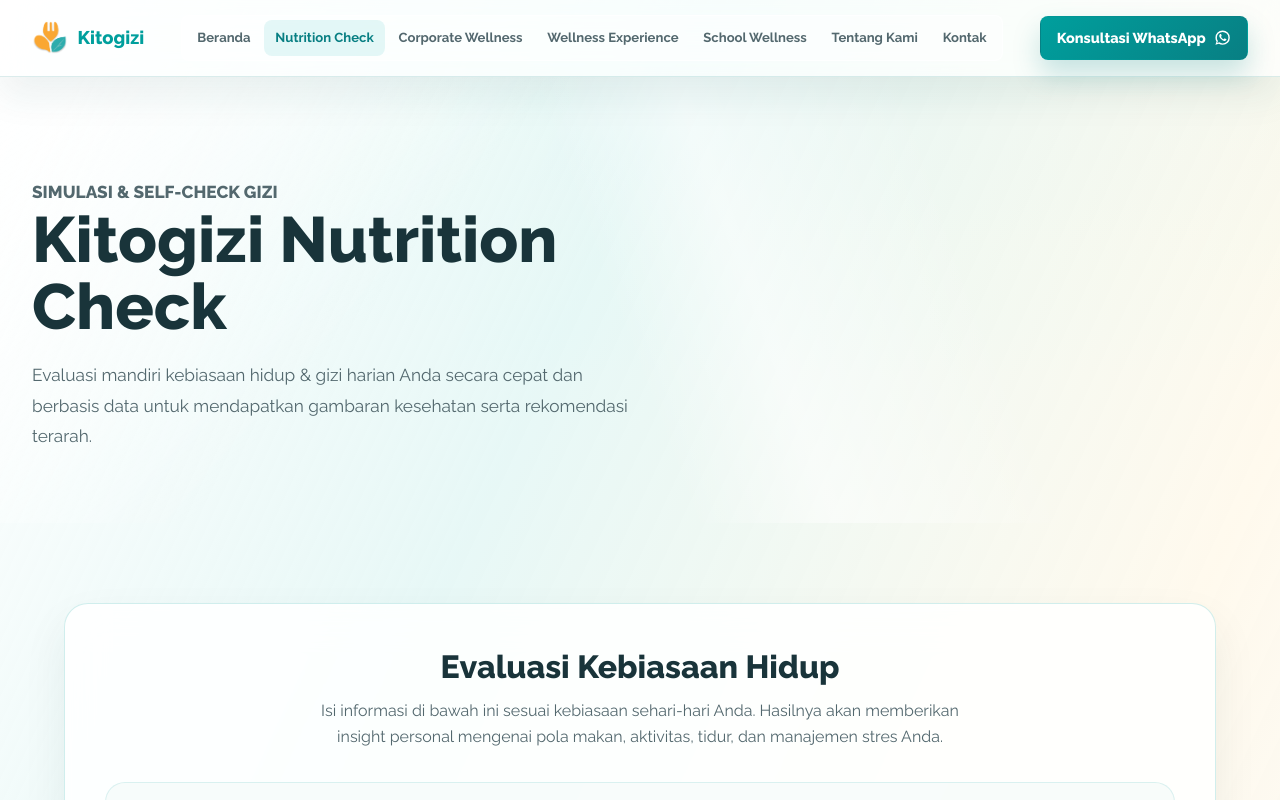
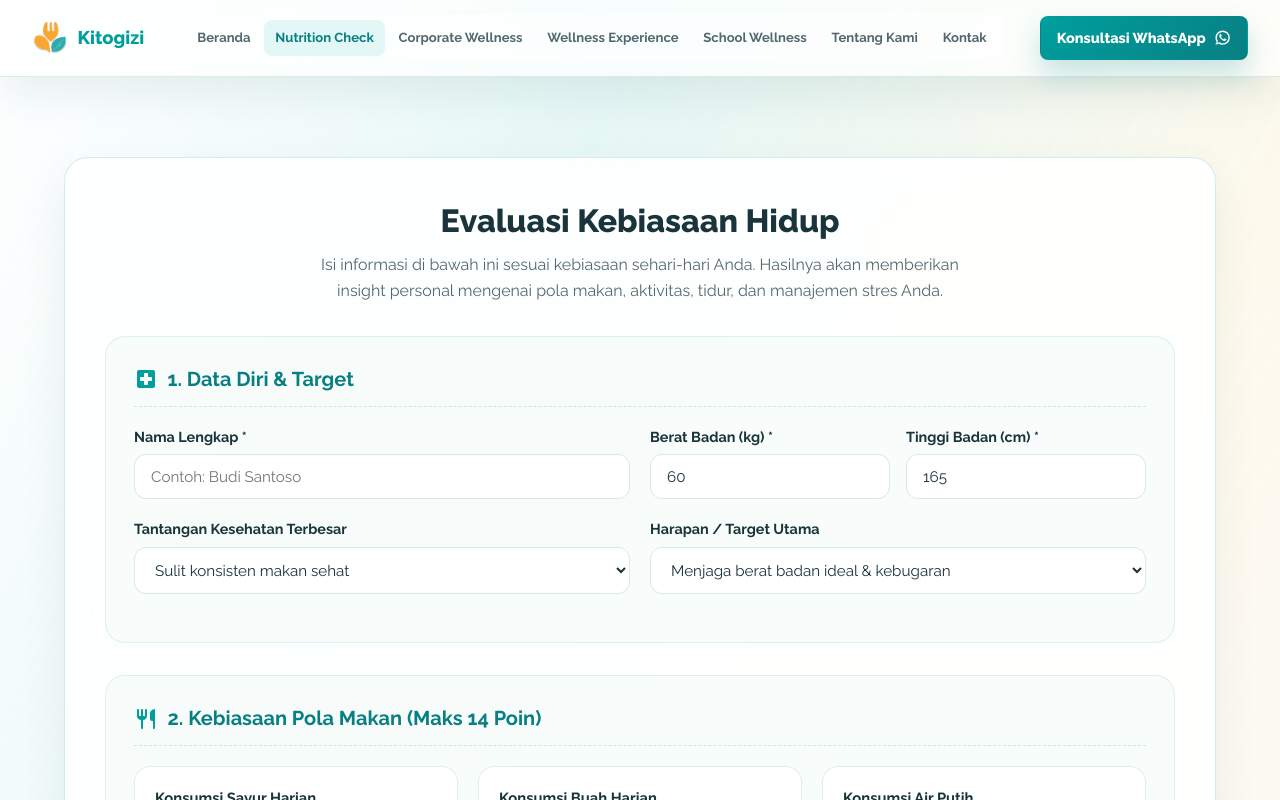
Before and after one commit to syukrialbani/fe-kitogizi, a React (Vite) app: page /nutrition-check in a window 1280 px wide. Shown: the top 800 px of the page. Built offline with nearby package versions, Linux system fonts and the light colour scheme.

Commit message:
Fix :: uai pagehero deleted

```diff
--- a/src/pages/simulasi-gizi/ui/SimulasiGiziPage.tsx
+++ b/src/pages/simulasi-gizi/ui/SimulasiGiziPage.tsx
@@ -132,12 +132,6 @@
 
   return (
     <div className="simulasi-gizi-page">
-      <PageHero
-        title="Kitogizi Nutrition Check"
-        description="Evaluasi mandiri kebiasaan hidup & gizi harian Anda secara cepat dan berbasis data untuk mendapatkan gambaran kesehatan serta rekomendasi terarah."
-        eyebrow="Simulasi & Self-Check Gizi"
-      />
-
       <section className="section">
         <div className="container">
           {!result ? (
```
